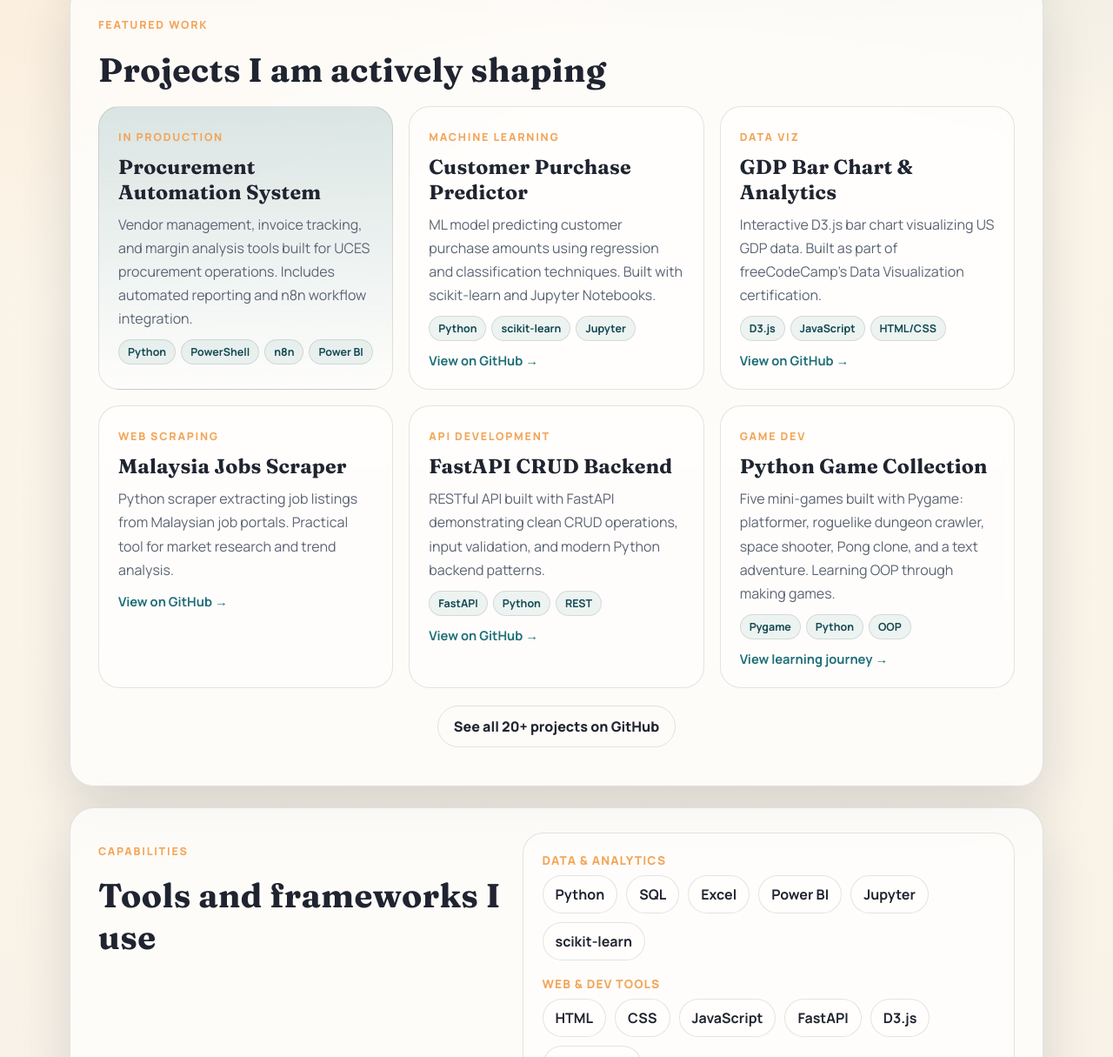
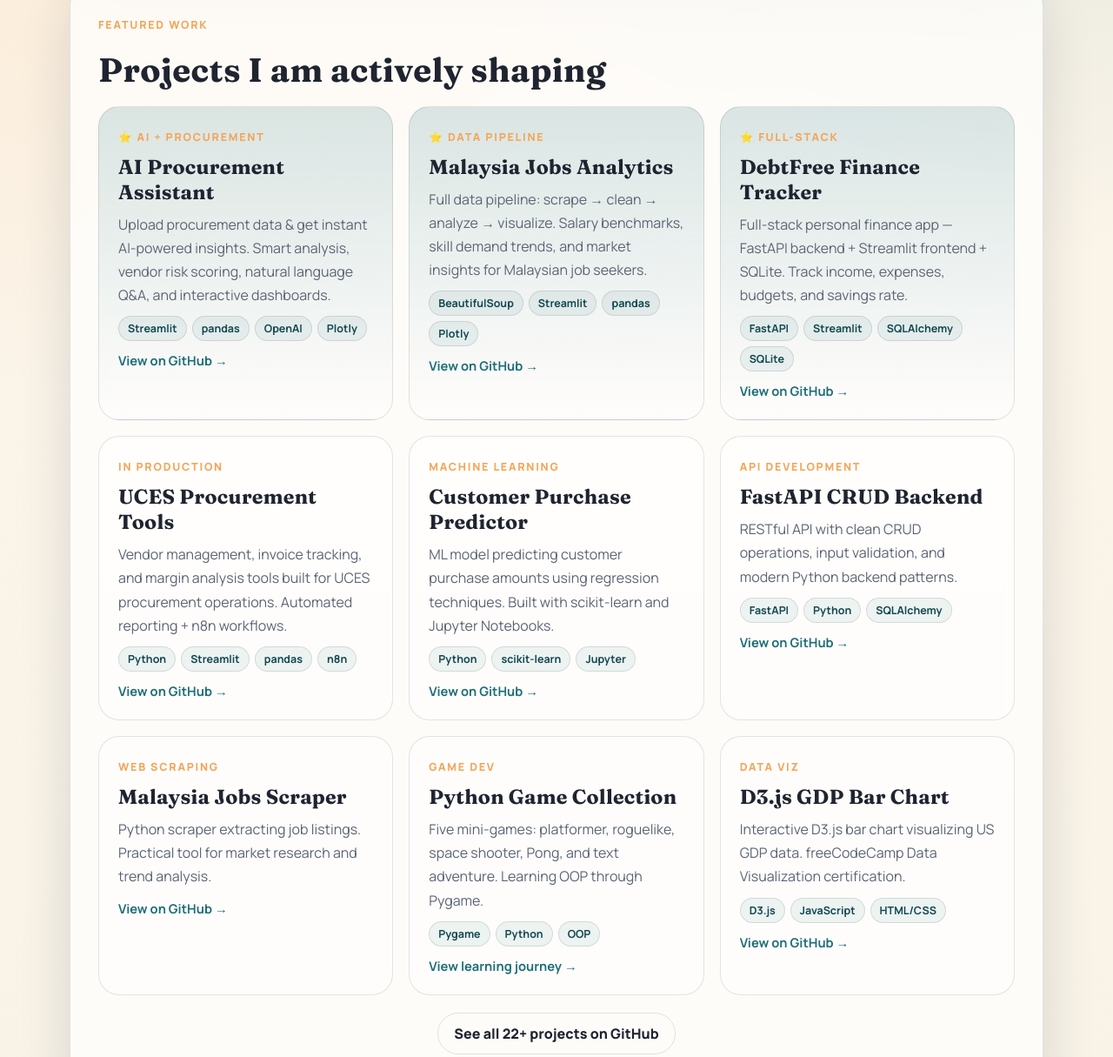
Before and after one commit to EkhsanFitri94/portfolio_ekhsan, a plain HTML site: page index.html in a window 1280 px wide. Shown: the part 918-2133 px from the top of the page at 87% size. Drawn offline with Linux system fonts and the light colour scheme.

Commit message:
✨ Add 3 flagship projects: AI Procurement Assistant, Malaysia Jobs Analytics, DebtFree Tracker

```diff
--- a/index.html
+++ b/index.html
@@ -75,24 +75,68 @@
                     <h2>Projects I am actively shaping</h2>
                 </div>
 
+                <!-- ⭐ New Flagship Projects -->
                 <div class="card-grid">
                     <article class="card featured">
-                        <span class="card-tag">In production</span>
-                        <h3>Procurement Automation System</h3>
+                        <span class="card-tag">⭐ AI + Procurement</span>
+                        <h3>AI Procurement Assistant</h3>
                         <p>
-                            Vendor management, invoice tracking, and margin analysis tools built for UCES procurement operations.
-                            Includes automated reporting and n8n workflow integration.
+                            Upload procurement data & get instant AI-powered insights. Smart analysis, vendor risk scoring,
+                            natural language Q&A, and interactive dashboards.
                         </p>
                         <div class="card-pills">
-                            <span>Python</span><span>PowerShell</span><span>n8n</span><span>Power BI</span>
+                            <span>Streamlit</span><span>pandas</span><span>OpenAI</span><span>Plotly</span>
                         </div>
+                        <a href="https://github.com/EkhsanFitri94/ai-procurement-assistant" target="_blank" rel="noreferrer" class="card-link">View on GitHub →</a>
+                    </article>
+
+                    <article class="card featured">
+                        <span class="card-tag">⭐ Data Pipeline</span>
+                        <h3>Malaysia Jobs Analytics</h3>
+                        <p>
+                            Full data pipeline: scrape → clean → analyze → visualize. Salary benchmarks,
+                            skill demand trends, and market insights for Malaysian job seekers.
+                        </p>
+                        <div class="card-pills">
+                            <span>BeautifulSoup</span><span>Streamlit</span><span>pandas</span><span>Plotly</span>
+                        </div>
+                        <a href="https://github.com/EkhsanFitri94/malaysia-jobs-analytics" target="_blank" rel="noreferrer" class="card-link">View on GitHub →</a>
+                    </article>
+
+                    <article class="card featured">
+                        <span class="card-tag">⭐ Full-stack</span>
+                        <h3>DebtFree Finance Tracker</h3>
+                        <p>
+                            Full-stack personal finance app — FastAPI backend + Streamlit frontend + SQLite.
+                            Track income, expenses, budgets, and savings rate.
+                        </p>
+                        <div class="card-pills">
+                            <span>FastAPI</span><span>Streamlit</span><span>SQLAlchemy</span><span>SQLite</span>
+                        </div>
+                        <a href="https://github.com/EkhsanFitri94/debtfree-tracker" target="_blank" rel="noreferrer" class="card-link">View on GitHub →</a>
+                    </article>
+                </div>
+
+                <!-- Previous work -->
+                <div class="card-grid" style="margin-top: 18px;">
+                    <article class="card">
+                        <span class="card-tag">In production</span>
+                        <h3>UCES Procurement Tools</h3>
+                        <p>
+                            Vendor management, invoice tracking, and margin analysis tools built for
+                            UCES procurement operations. Automated reporting + n8n workflows.
+                        </p>
+                        <div class="card-pills">
+                            <span>Python</span><span>Streamlit</span><span>pandas</span><span>n8n</span>
+                        </div>
+                        <a href="https://github.com/EkhsanFitri94/uces-procurement-tracker" target="_blank" rel="noreferrer" class="card-link">View on GitHub →</a>
                     </article>
 
                     <article class="card">
                         <span class="card-tag">Machine Learning</span>
                         <h3>Customer Purchase Predictor</h3>
                         <p>
-                            ML model predicting customer purchase amounts using regression and classification techniques.
+                            ML model predicting customer purchase amounts using regression techniques.
                             Built with scikit-learn and Jupyter Notebooks.
                         </p>
                         <div class="card-pills">
@@ -102,11 +146,49 @@
                     </article>
 
                     <article class="card">
+                        <span class="card-tag">API Development</span>
+                        <h3>FastAPI CRUD Backend</h3>
+                        <p>
+                            RESTful API with clean CRUD operations, input validation,
+                            and modern Python backend patterns.
+                        </p>
+                        <div class="card-pills">
+                            <span>FastAPI</span><span>Python</span><span>SQLAlchemy</span>
+                        </div>
+                        <a href="https://github.com/EkhsanFitri94/fastapi-crud-api" target="_blank" rel="noreferrer" class="card-link">View on GitHub →</a>
+                    </article>
+                </div>
+
+                <div class="card-grid" style="margin-top: 18px;">
+                    <article class="card">
+                        <span class="card-tag">Web Scraping</span>
+                        <h3>Malaysia Jobs Scraper</h3>
+                        <p>
+                            Python scraper extracting job listings. Practical tool
+                            for market research and trend analysis.
+                        </p>
+                        <a href="https://github.com/EkhsanFitri94/scraping-malaysia-jobs" target="_blank" rel="noreferrer" class="card-link">View on GitHub →</a>
+                    </article>
+
+                    <article class="card">
+                        <span class="card-tag">Game Dev</span>
+                        <h3>Python Game Collection</h3>
+                        <p>
+                            Five mini-games: platformer, roguelike, space shooter,
+                            Pong, and text adventure. Learning OOP through Pygame.
+                        </p>
+                        <div class="card-pills">
+                            <span>Pygame</span><span>Python</span><span>OOP</span>
+                        </div>
+                        <a href="https://github.com/EkhsanFitri94/python-learning-journey" target="_blank" rel="noreferrer" class="card-link">View learning journey →</a>
+                    </article>
+
+                    <article class="card">
                         <span class="card-tag">Data Viz</span>
-                        <h3>GDP Bar Chart & Analytics</h3>
+                        <h3>D3.js GDP Bar Chart</h3>
                         <p>
                             Interactive D3.js bar chart visualizing US GDP data.
-                            Built as part of freeCodeCamp's Data Visualization certification.
+                            freeCodeCamp Data Visualization certification.
                         </p>
                         <div class="card-pills">
                             <span>D3.js</span><span>JavaScript</span><span>HTML/CSS</span>
@@ -115,46 +197,8 @@
                     </article>
                 </div>
 
-                <div class="card-grid" style="margin-top: 18px;">
-                    <article class="card">
-                        <span class="card-tag">Web Scraping</span>
-                        <h3>Malaysia Jobs Scraper</h3>
-                        <p>
-                            Python scraper extracting job listings from Malaysian job portals.
-                            Practical tool for market research and trend analysis.
-                        </p>
-                        <a href="https://github.com/EkhsanFitri94/scraping-malaysia-jobs" target="_blank" rel="noreferrer" class="card-link">View on GitHub →</a>
-                    </article>
-
-                    <article class="card">
-                        <span class="card-tag">API Development</span>
-                        <h3>FastAPI CRUD Backend</h3>
-                        <p>
-                            RESTful API built with FastAPI demonstrating clean CRUD operations,
-                            input validation, and modern Python backend patterns.
-                        </p>
-                        <div class="card-pills">
-                            <span>FastAPI</span><span>Python</span><span>REST</span>
-                        </div>
-                        <a href="https://github.com/EkhsanFitri94/fastapi-crud-api" target="_blank" rel="noreferrer" class="card-link">View on GitHub →</a>
-                    </article>
-
-                    <article class="card">
-                        <span class="card-tag">Game Dev</span>
-                        <h3>Python Game Collection</h3>
-                        <p>
-                            Five mini-games built with Pygame: platformer, roguelike dungeon crawler,
-                            space shooter, Pong clone, and a text adventure. Learning OOP through making games.
-                        </p>
-                        <div class="card-pills">
-                            <span>Pygame</span><span>Python</span><span>OOP</span>
-                        </div>
-                        <a href="https://github.com/EkhsanFitri94/python-learning-journey" target="_blank" rel="noreferrer" class="card-link">View learning journey →</a>
-                    </article>
-                </div>
-
                 <p style="margin-top: 20px; text-align: center;">
-                    <a href="https://github.com/EkhsanFitri94?tab=repositories" target="_blank" rel="noreferrer" class="button secondary">See all 20+ projects on GitHub</a>
+                    <a href="https://github.com/EkhsanFitri94?tab=repositories" target="_blank" rel="noreferrer" class="button secondary">See all 22+ projects on GitHub</a>
                 </p>
             </section>
 
```
